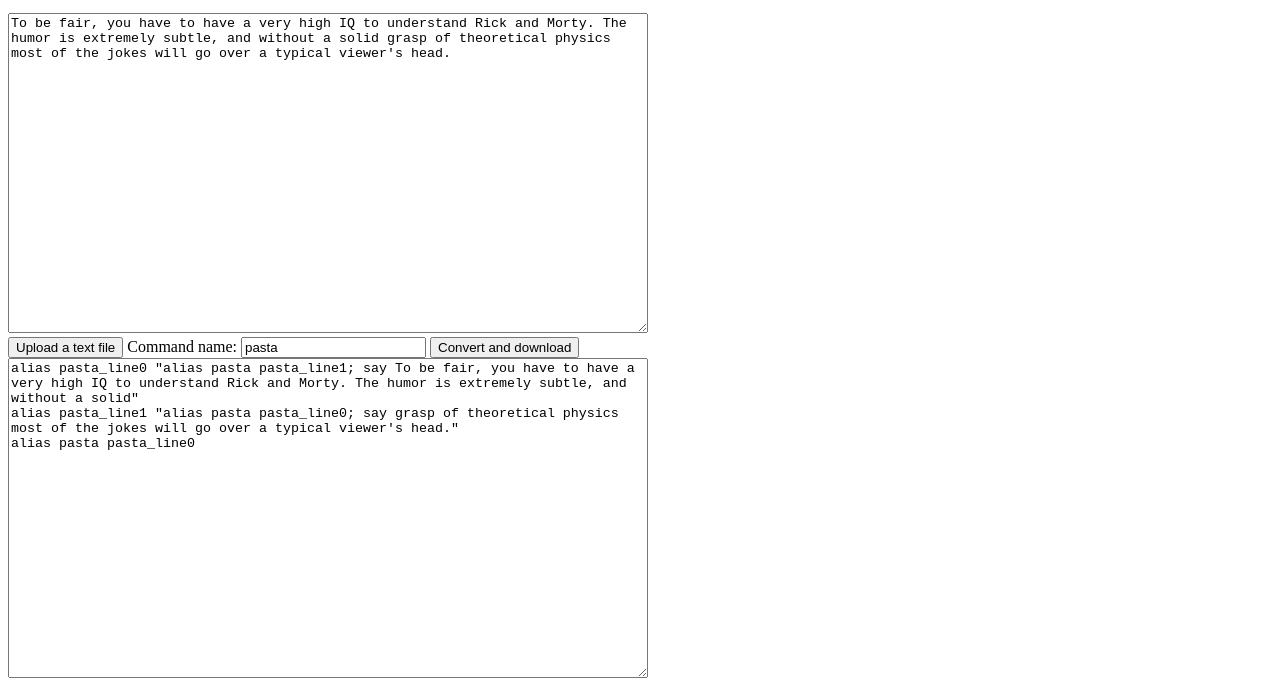
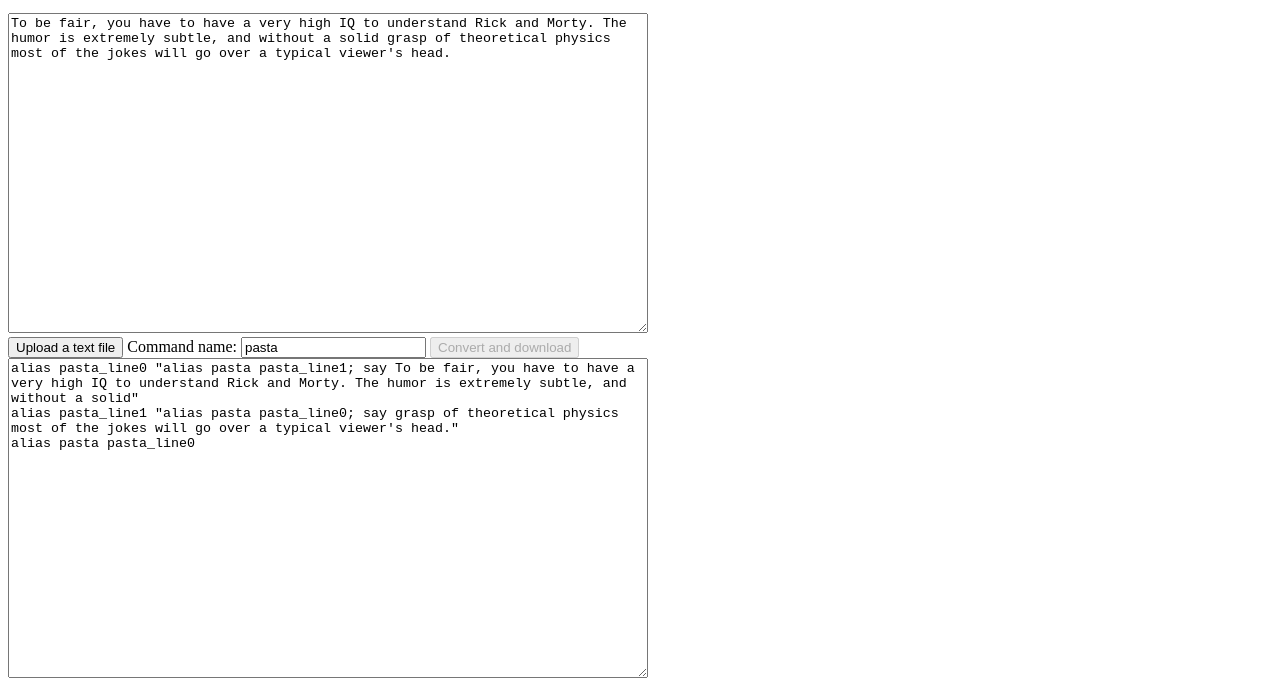
Before and after one commit to pobruno/pasta-to-cfg, a plain HTML site: page index.html in a window 1280 px wide. Shown: the part 137-827 px from the top of the page. Drawn offline with Linux system fonts and the light colour scheme.

Commit message:
Disable in-progress download button

```diff
--- a/index.html
+++ b/index.html
@@ -20,7 +20,7 @@
     <input id="file-input" type="file" accept=".txt" style="display: none;" />
     <button id="file-button">Upload a text file</button>
     Command name: <input id="name-input" type="text" value="pasta" />
-    <button id="download-button">Convert and download</button><br/>
+    <button id="download-button" disabled="true" title="Not available yet">Convert and download</button><br/>
     <textarea id="text-output" readonly="true" style="box-sizing: border-box; width: 40rem; height: 20rem; max-width: 100%;"></textarea>
   </body>
 </html>
```
